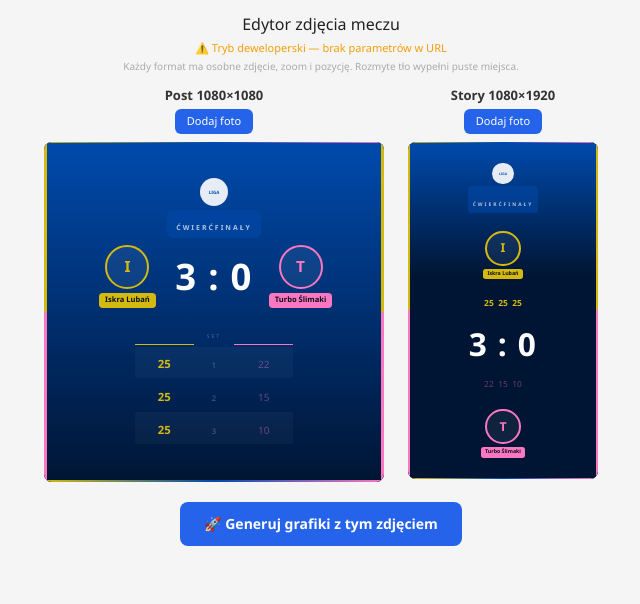
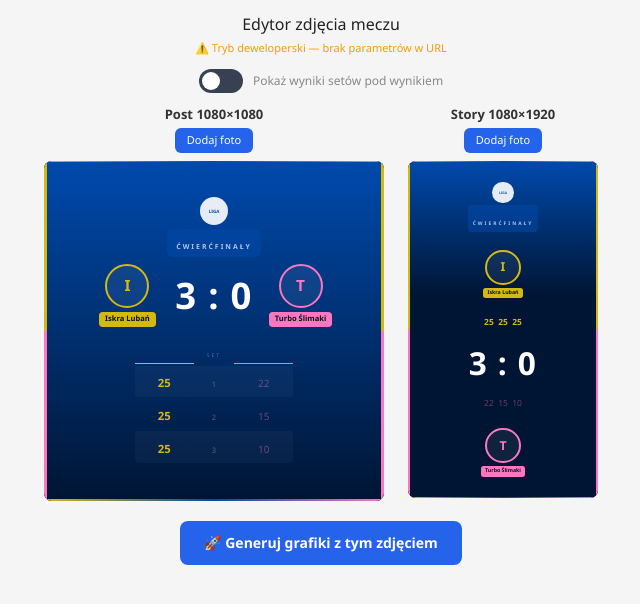
Before and after one commit to Kamil-Kwiecinski/liga-photo-editor, a React (Vite) app: page / in a window 1280 px wide. Shown: the top 604 px of the page, without its empty margins (319-959 px from the left). Built offline with nearby package versions, Linux system fonts and the light colour scheme.

Commit message:
Update PhotoEditor.jsx

```diff
--- a/src/PhotoEditor.jsx
+++ b/src/PhotoEditor.jsx
@@ -47,7 +47,7 @@ function getMatchFromURL() {
 
 // ========== OVERLAYS ==========
 
-function PhotoOverlayPost({ s, m }) {
+function PhotoOverlayPost({ s, m, showSets }) {
   return (
     <div className="absolute inset-0 flex flex-col items-center justify-end z-10" style={{ pointerEvents: "none", paddingBottom: 40 * s }}>
       <div style={{ position: "absolute", top: 20 * s, left: "50%", transform: "translateX(-50%)", background: "rgba(0,0,0,0.6)", borderRadius: "50%", width: 90 * s, height: 90 * s, display: "flex", alignItems: "center", justifyContent: "center" }}>
@@ -56,7 +56,7 @@ function PhotoOverlayPost({ s, m }) {
       <div style={{ position: "absolute", top: 130 * s, left: "50%", transform: "translateX(-50%)", background: "rgba(0,0,0,0.5)", padding: `${4 * s}px ${20 * s}px`, borderRadius: 12 * s }}>
         <span style={{ color: "rgba(255,255,255,0.7)", fontSize: 20 * s, fontWeight: 600, letterSpacing: 2, textTransform: "uppercase" }}>{m.kolejka}</span>
       </div>
-      <div className="flex items-center justify-center" style={{ gap: 24 * s, marginBottom: 20 * s }}>
+      <div className="flex items-center justify-center" style={{ gap: 24 * s, marginBottom: showSets ? 10 * s : 20 * s }}>
         <div className="flex flex-col items-center" style={{ width: 240 * s }}>
           <div style={{ width: 100 * s, height: 100 * s, borderRadius: "50%", background: "rgba(0,0,0,0.4)", border: `${3 * s}px solid ${m.color_home}`, display: "flex", alignItems: "center", justifyContent: "center" }}>
             <span style={{ color: m.color_home, fontSize: 32 * s, fontWeight: 800 }}>{m.team_home.charAt(0)}</span>
@@ -73,12 +73,12 @@ function PhotoOverlayPost({ s, m }) {
           <span style={{ background: m.color_away, color: "#0d1117", fontSize: 20 * s, fontWeight: 700, padding: `${4 * s}px ${16 * s}px`, borderRadius: 10 * s, marginTop: 10 * s }}>{m.team_away}</span>
         </div>
       </div>
-      <SetScoresColored s={s} m={m} fontSize={28} />
+      {showSets && <SetScoresColored s={s} m={m} fontSize={28} />}
     </div>
   );
 }
 
-function PhotoOverlayStory({ s, m }) {
+function PhotoOverlayStory({ s, m, showSets }) {
   return (
     <div className="absolute inset-0 flex flex-col items-center justify-end z-10" style={{ pointerEvents: "none", paddingBottom: 80 * s }}>
       <div style={{ position: "absolute", top: 60 * s, left: "50%", transform: "translateX(-50%)", background: "rgba(0,0,0,0.6)", borderRadius: "50%", width: 120 * s, height: 120 * s, display: "flex", alignItems: "center", justifyContent: "center" }}>
@@ -87,7 +87,7 @@ function PhotoOverlayStory({ s, m }) {
       <div style={{ position: "absolute", top: 210 * s, left: "50%", transform: "translateX(-50%)", background: "rgba(0,0,0,0.5)", padding: `${6 * s}px ${24 * s}px`, borderRadius: 16 * s }}>
         <span style={{ color: "rgba(255,255,255,0.7)", fontSize: 26 * s, fontWeight: 600, letterSpacing: 2, textTransform: "uppercase" }}>{m.kolejka}</span>
       </div>
-      <div className="flex items-center justify-center" style={{ gap: 30 * s, marginBottom: 30 * s }}>
+      <div className="flex items-center justify-center" style={{ gap: 30 * s, marginBottom: showSets ? 10 * s : 30 * s }}>
         <div className="flex flex-col items-center" style={{ width: 260 * s }}>
           <div style={{ width: 130 * s, height: 130 * s, borderRadius: "50%", background: "rgba(0,0,0,0.4)", border: `${4 * s}px solid ${m.color_home}`, display: "flex", alignItems: "center", justifyContent: "center" }}>
             <span style={{ color: m.color_home, fontSize: 42 * s, fontWeight: 800 }}>{m.team_home.charAt(0)}</span>
@@ -104,7 +104,7 @@ function PhotoOverlayStory({ s, m }) {
           <span style={{ background: m.color_away, color: "#0d1117", fontSize: 26 * s, fontWeight: 700, padding: `${6 * s}px ${20 * s}px`, borderRadius: 12 * s, marginTop: 12 * s }}>{m.team_away}</span>
         </div>
       </div>
-      <SetScoresColored s={s} m={m} fontSize={32} />
+      {showSets && <SetScoresColored s={s} m={m} fontSize={32} />}
     </div>
   );
 }
@@ -252,7 +252,7 @@ function Accents({ s, m, w }) {
 
 // ========== PREVIEW PANEL ==========
 
-function PreviewPanel({ label, targetW, targetH, image, zoom, setZoom, bgPos, setBgPos, onUpload, onRemove, m, maxPreviewW }) {
+function PreviewPanel({ label, targetW, targetH, image, zoom, setZoom, bgPos, setBgPos, onUpload, onRemove, m, maxPreviewW, showSets }) {
   const containerRef = useRef(null);
   const [dragging, setDragging]   = useState(false);
   const [dragStart, setDragStart] = useState(null);
@@ -277,7 +277,6 @@ const onMove = (cx, cy) => {
     if (!dragging || !dragStart) return;
     const dx = cx - dragStart.cx;
     const dy = cy - dragStart.cy;
-  // Stała czułość — bez zależności od zoom
     const sens = 3;
     const newX = Math.max(-50, Math.min(150, dragStart.px - dx / sens));
     const newY = Math.max(-50, Math.min(150, dragStart.py + dy / sens));
@@ -319,7 +318,6 @@ const onMove = (cx, cy) => {
       >
         {image ? (
           <>
-            {/* Warstwa 1: rozmyte tło — cover, zawsze wypełnia */}
             <div style={{
               position: "absolute", inset: 0,
               backgroundImage: `url(${image})`,
@@ -328,7 +326,6 @@ const onMove = (cx, cy) => {
               filter: "blur(8px) brightness(0.45) saturate(1.3)",
               transform: "scale(1.12)",
             }} />
-            {/* Warstwa 2: właściwe zdjęcie z kadrowaniem */}
             <div style={{
               position: "absolute", inset: 0,
               backgroundImage: `url(${image})`,
@@ -338,7 +335,9 @@ const onMove = (cx, cy) => {
             }} />
             <div className="absolute inset-0" style={{ background: grad, pointerEvents: "none" }} />
             <Accents s={s} m={m} w={8} />
-            {isStory ? <PhotoOverlayStory s={s} m={m} /> : <PhotoOverlayPost s={s} m={m} />}
+            {isStory
+              ? <PhotoOverlayStory s={s} m={m} showSets={showSets} />
+              : <PhotoOverlayPost  s={s} m={m} showSets={showSets} />}
           </>
         ) : (
           isStory ? <NoPhotoStory s={s} m={m} /> : <NoPhotoPost s={s} m={m} />
@@ -354,7 +353,7 @@ const onMove = (cx, cy) => {
 // ========== MAIN ==========
 
 export default function PhotoEditor() {
-  const m    = getMatchFromURL();
+  const m     = getMatchFromURL();
   const isDev = m.match_id === "DEV";
 
   const [postImage,  setPostImage]  = useState(null);
@@ -365,7 +364,8 @@ export default function PhotoEditor() {
   const [storyZoom,  setStoryZoom]  = useState(150);
   const [storyBgPos, setStoryBgPos] = useState("50% 50%");
 
-  const [status, setStatus] = useState(null);
+  const [showSets, setShowSets] = useState(false);
+  const [status,   setStatus]   = useState(null);
 
   const loadImage = useCallback((callback) => (e) => {
     const file = e.target.files?.[0];
@@ -386,7 +386,8 @@ export default function PhotoEditor() {
     }
     setStatus("sending");
     const payload = {
-      match_id: m.match_id,
+      match_id:  m.match_id,
+      show_sets: showSets,
       post: postImage ? {
         photo_base64:   postImage,
         photo_position: postBgPos,
@@ -423,10 +424,28 @@ export default function PhotoEditor() {
             ? "⚠️ Tryb deweloperski — brak parametrów w URL"
             : `${m.team_home} vs ${m.team_away}  ·  ${m.sets_home}:${m.sets_away}  ·  ${m.kolejka}  ·  mecz #${m.match_id}`}
         </p>
-        <p style={{ fontSize: 10, color: "#aaa", marginTop: 2 }}>
-          Każdy format ma osobne zdjęcie, zoom i pozycję. Rozmyte tło wypełni puste miejsca.
-        </p>
       </div>
+
+      {/* Toggle setów */}
+      <label style={{ display: "flex", alignItems: "center", gap: 10, cursor: "pointer", userSelect: "none" }}>
+        <div
+          onClick={() => setShowSets(v => !v)}
+          style={{
+            width: 44, height: 24, borderRadius: 12,
+            background: showSets ? "#2563eb" : "#374151",
+            position: "relative", transition: "background 0.2s", flexShrink: 0,
+          }}
+        >
+          <div style={{
+            position: "absolute", top: 3, left: showSets ? 22 : 3,
+            width: 18, height: 18, borderRadius: "50%",
+            background: "#fff", transition: "left 0.2s",
+          }} />
+        </div>
+        <span style={{ fontSize: 12, color: "var(--color-text-secondary, #888)" }}>
+          Pokaż wyniki setów pod wynikiem
+        </span>
+      </label>
 
       <div className="flex gap-6 flex-wrap justify-center items-start">
         <PreviewPanel
@@ -435,7 +454,7 @@ export default function PhotoEditor() {
           bgPos={postBgPos} setBgPos={setPostBgPos}
           onUpload={loadImage((src) => { setPostImage(src); setPostZoom(150); setPostBgPos("50% 50%"); })}
           onRemove={() => { setPostImage(null); setPostZoom(150); setPostBgPos("50% 50%"); }}
-          m={m} maxPreviewW={340}
+          m={m} maxPreviewW={340} showSets={showSets}
         />
         <PreviewPanel
           label="Story 1080×1920" targetW={1080} targetH={1920}
@@ -443,7 +462,7 @@ export default function PhotoEditor() {
           bgPos={storyBgPos} setBgPos={setStoryBgPos}
           onUpload={loadImage((src) => { setStoryImage(src); setStoryZoom(150); setStoryBgPos("50% 50%"); })}
           onRemove={() => { setStoryImage(null); setStoryZoom(150); setStoryBgPos("50% 50%"); }}
-          m={m} maxPreviewW={190}
+          m={m} maxPreviewW={190} showSets={showSets}
         />
       </div>
 
```
Lines whose indentation alone changed are shown as unchanged.
